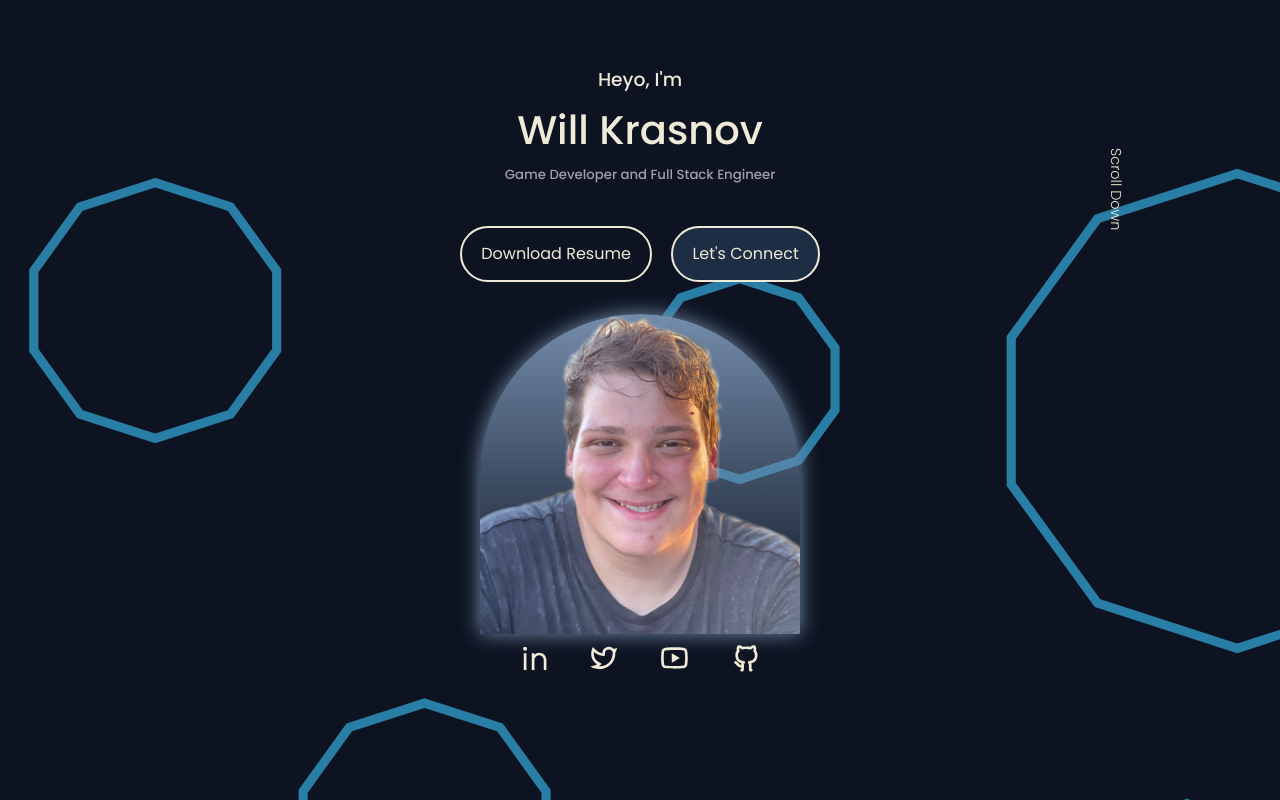
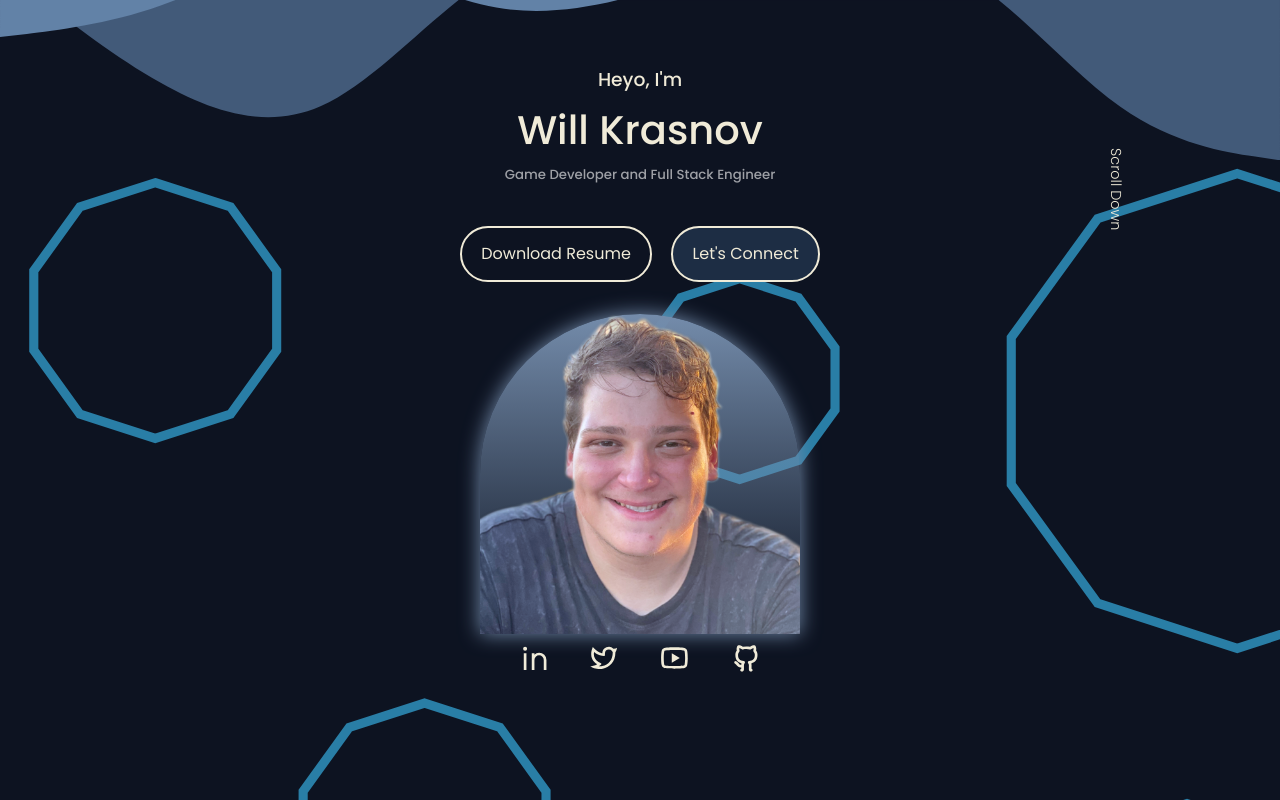
Before and after one commit to willkoman/portfolio, a React (Create React App) app: page / in a window 1280 px wide. Shown: the top 800 px of the page. Built offline with nearby package versions, Linux system fonts and the light colour scheme.

Commit message:
Update header.css

```diff
--- a/src/components/header/header.css
+++ b/src/components/header/header.css
@@ -12,12 +12,11 @@ header {
   /* aspect-ratio: 540 /304 ; */
 
   width: 100% !important; /* Ensure full horizontal stretch */
-  max-height: 20vh; /* Limit height to 20% of viewport height */
-  height: auto; /* Allow height to adjust based on content */
+  height: min(20vh, calc(100vw * 304 / 540)); /* Use smaller of 20vh or natural aspect ratio */
 
-  background-position: top;
+  background-position: bottom; /* Show the bottom part (wave valleys) of the SVG */
   background-repeat: no-repeat;
-  background-size: 100% auto; /* Stretch horizontally, maintain aspect ratio vertically */
+  background-size: cover; /* Cover to fill the container properly */
 
   position: absolute;
   top: 0;
@@ -92,6 +91,7 @@ header {
   -o-border-radius: 12rem 12rem 0 0;
   padding: 0rem 0rem 0rem 0rem;
   -webkit-box-shadow: 0px 0px 20px 0px var(--color-primary-variant);
+  box-shadow: 0px 0px 20px 0px var(--color-primary-variant);
 }
 
 /* ========= Scroll Down ========= */
```
